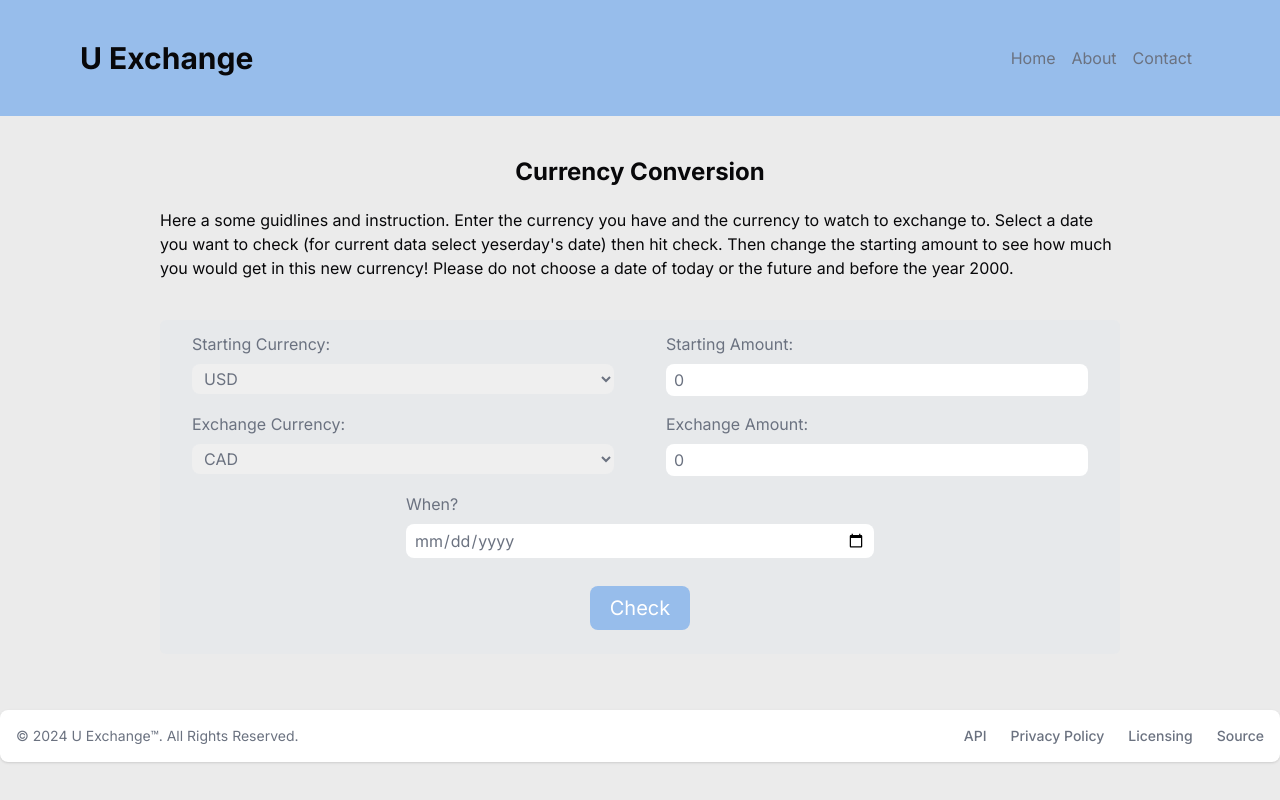
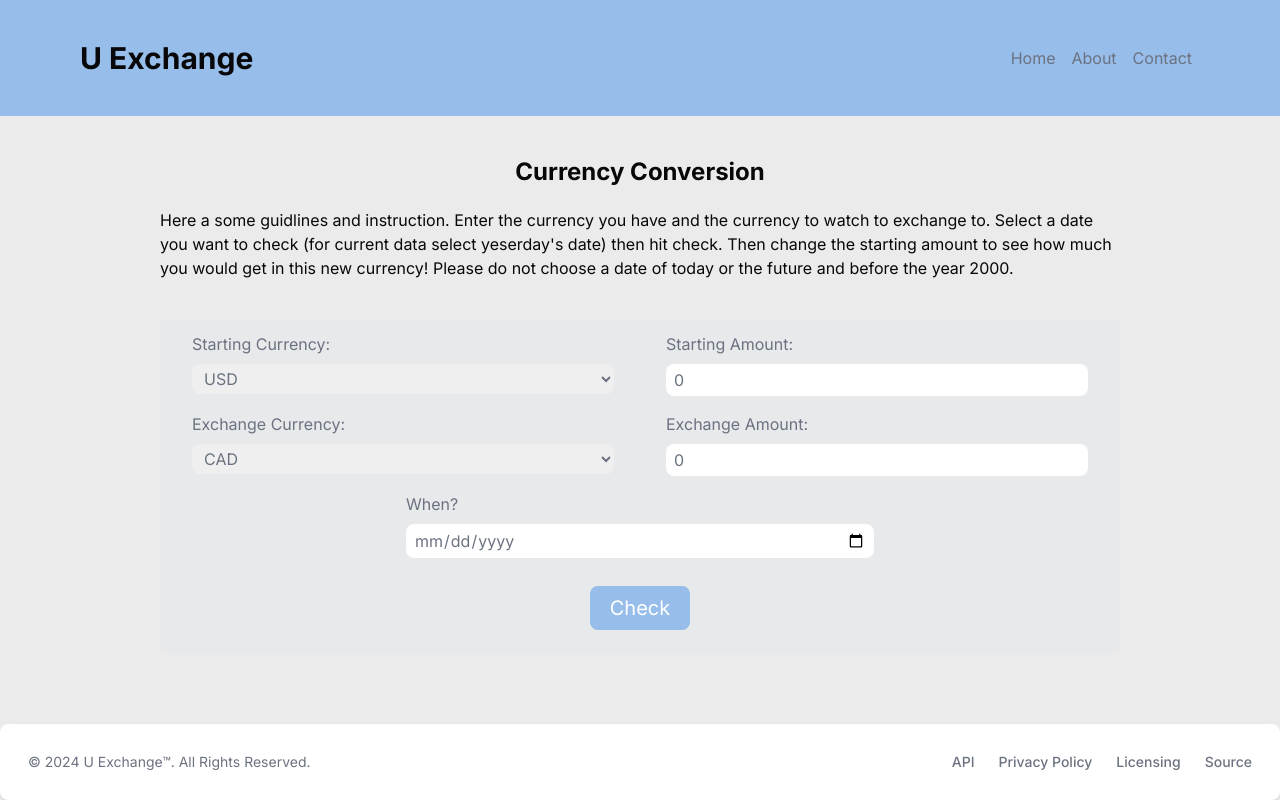
Before and after one commit to alexquar/U-exchange, a Next.js app: page / in a window 1280 px wide. Built offline with nearby package versions, Linux system fonts and the light colour scheme.

Commit message:
fix footer

```diff
--- a/app/(main)/layout.jsx
+++ b/app/(main)/layout.jsx
@@ -5,10 +5,9 @@ export default async function MainLayout({ children }) {
   return (
     <>
 <Navbar />
-<div className="flex min-h-full flex-col justify-between">
       {children}
 <Footer />
-</div>
+
     </>
   )
 }
--- a/app/components/Footer.jsx
+++ b/app/components/Footer.jsx
@@ -2,9 +2,9 @@
 
 export default function Footer() {
   return (
-<footer class="bg-white rounded-lg shadow my-4 dark:bg-gray-800">
-    <div class="w-full mx-auto max-w-screen-xl p-4 md:flex md:items-center md:justify-between">
-      <span class="text-sm text-gray-500 sm:text-center dark:text-gray-400">© 2024 U Exchange™. All Rights Reserved.
+<footer class="bg-white fixed w-full bottom-0 left-0 rounded-lg shadow mt-4 p-3">
+    <div class="w-full p-4 flex">
+      <span class="text-sm text-gray-500 sm:text-center dark:text-gray-400 mr-auto">© 2024 U Exchange™. All Rights Reserved.
     </span>
     <ul class="flex flex-wrap items-center mt-3 text-sm font-medium text-gray-500 dark:text-gray-400 sm:mt-0">
         <li>
```
